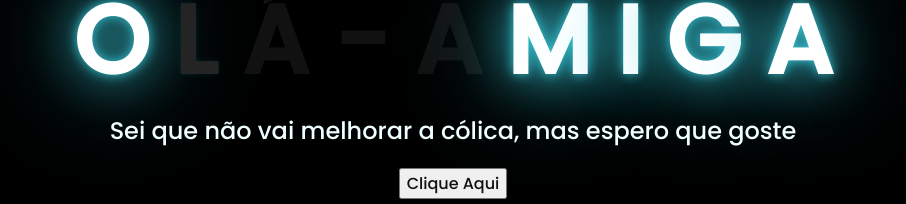
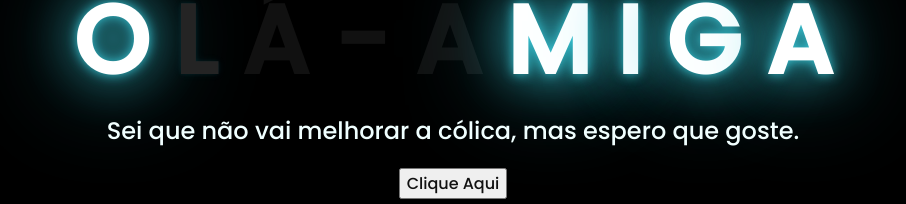
Before and after one commit to meninojohnny/Flower, a plain HTML site: page index.html in a window 1280 px wide. Shown: the part 325-529 px from the top of the page, without its empty margins (195-1101 px from the left). Drawn offline with Linux system fonts and the light colour scheme.

Commit message:
Update index.html

```diff
--- a/index.html
+++ b/index.html
@@ -22,7 +22,7 @@
         <span>A</span>
     </div>
     <div class="description">
-        <span>Sei que não vai melhorar a cólica, mas espero que goste</span>
+        <span>Sei que não vai melhorar a cólica, mas espero que goste.</span>
     </div>
     <div class="button">
         <button>
```
